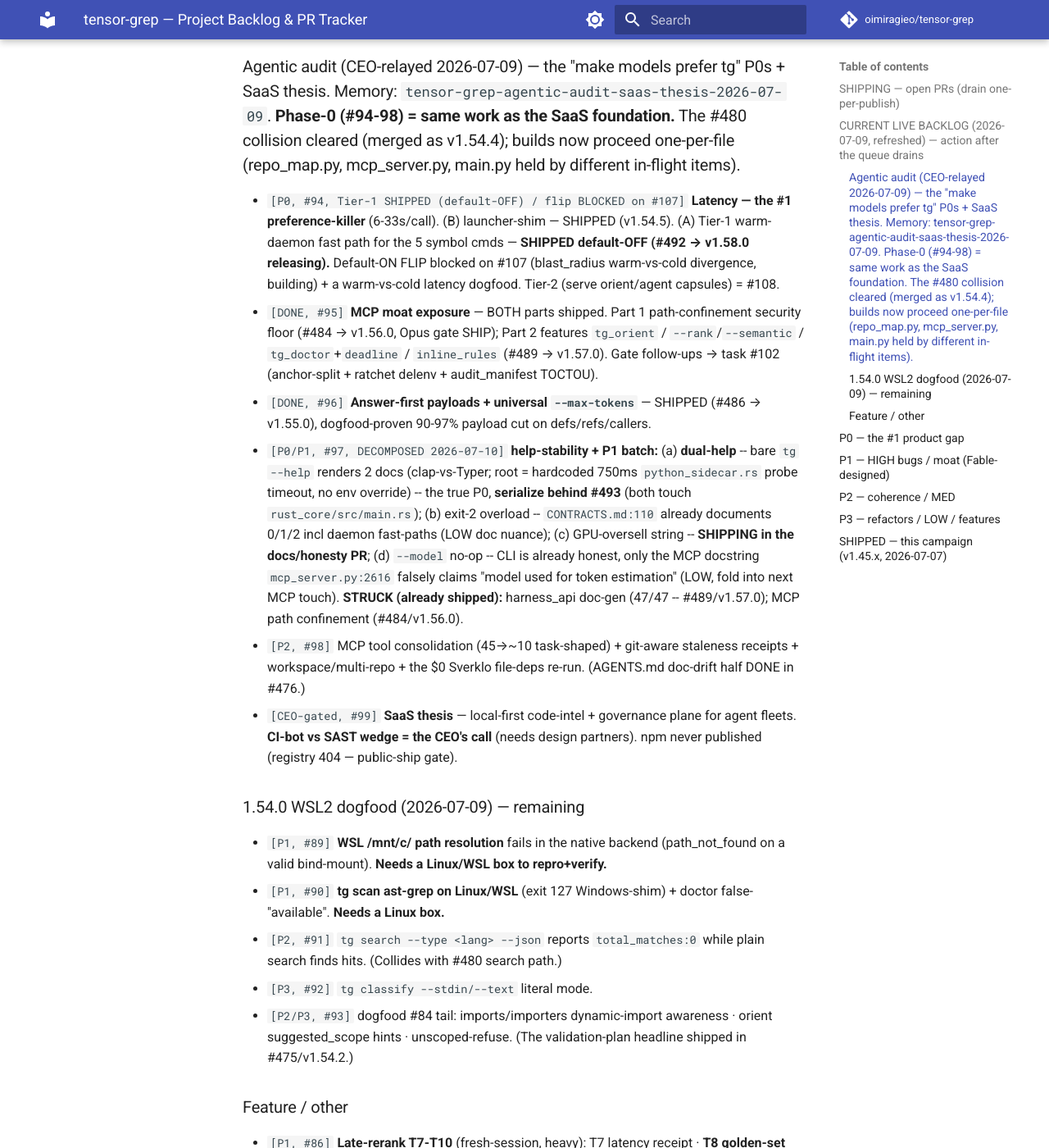
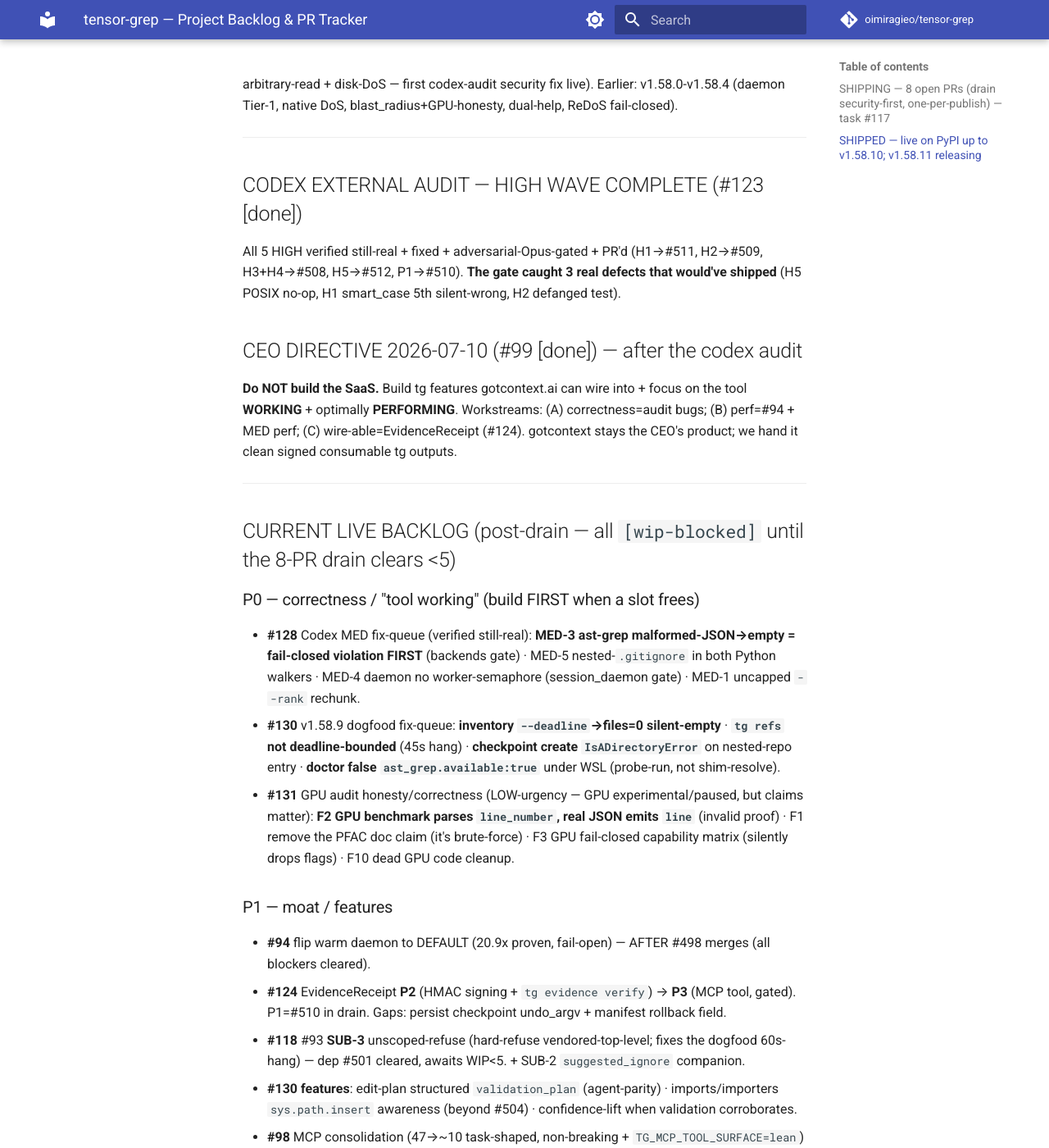
Before and after one commit to oimiragieo/tensor-grep, an MkDocs documentation site: the page built from docs/BACKLOG.md, in a window 1280 px wide and 1400 px high, scrolled down 1808 px. Shown: the whole window at 82% size. Built offline with MkDocs 1.6.1 and Material for MkDocs 9.7.7, drawn with Linux system fonts in a browser that asks for light colours; comment, search, counter and statistics services are not loaded; some of the changed text lies outside the part shown.

Commit message:
docs: refresh BACKLOG.md to current state (drain @ v1.58.11, codex-audit wave complete, dogfood + GPU audit triaged) (#513)
Rewrites the ~8h-stale ledger (was v1.57.1-era) to reflect: the 8-PR security-first drain (v1.58.5-v1.58.10 live), the completed codex-audit HIGH wave (#508-#512, gate caught 3 defects), the CEO no-SaaS directive, the v1.58.9 dogfood fix-queue (#130), and the GPU deep-dive triage (#131 -- honesty/correctness bugs actionable; the ~24wk rebuild->SaaS is CEO-gated and re-opens the #99 wedge the CEO closed). Cross-references task-store IDs #117-#131.

Co-authored-by: Claude Opus 4.8 (1M context) <noreply@anthropic.com>

```diff
--- a/docs/BACKLOG.md
+++ b/docs/BACKLOG.md
@@ -1,122 +1,121 @@
 # tensor-grep — Project Backlog & PR Tracker
 
 > **Canonical prioritized work list.** Kept in sync with the CLI task store (`TaskUpdate`) and
-> GitHub (`gh pr list` is the source of truth for PRs). **Subagents:** read this for *what* to work
-> and *how*. **CEO status** = summarize the SHIPPING + P0/P1 sections. Update this doc whenever a PR
-> opens/merges or the queue changes.
+> GitHub (`gh pr list` is the source of truth for PRs). **CEO status** = summarize SHIPPING + P0/P1.
+> Update whenever a PR opens/merges or the queue changes. Task-store IDs (`#NNN`) cross-referenced.
+> Last refreshed 2026-07-10 (drain @ v1.58.11).
 
-**Process (the standing framework):** deep-dive → Fable audit (find + fix-idea, cite `file:line`) →
-Exa recency + competitive research → plan (superpowers) → thinktank/Fable review the plan → **Sonnet
-build, TDD** → verify in the REAL venv (`uv run --no-sync`; a worktree "tests pass" is a hypothesis) →
-`ruff check` + `ruff format --preview` + `mypy` → codex/Fable review the PR → **PR → drain**
-(one-merge-per-publish, push-race rule) → repeat until no issues. Isolate code agents with
-`isolation:'worktree'`. Match model to task (haiku scan / sonnet build / opus+fable review-synthesis).
-Always run the common-sense gate before pending a question to the CEO.
+**Process:** deep-dive/audit (cite `file:line`) → verify-against-code → Sonnet TDD build in
+`isolation:'worktree'` → real-venv verify (`uv run --active --no-sync`; copy `rust_core.pyd`, set
+VIRTUAL_ENV+PYTHONPATH — a worktree "tests pass" is a hypothesis) → `ruff check` + `ruff format
+--preview` + `mypy` (+ `cargo fmt --check`/`clippy` for Rust) → **mandatory adversarial Opus gate** if
+it touches apply_policy/mcp/cpu_backend/index_lock/session_daemon/backends → PR → drain
+(one-merge-per-publish). Match model to task. Common-sense gate before pending the CEO.
 
-**Legend:** `P0` ship-blocking / #1 product gap · `P1` HIGH bug / moat · `P2` MED / coherence ·
-`P3` LOW / refactor / feature. Status: `[shipping]` open PR · `[ready]` designed, buildable ·
-`[research]` needs Exa/Fable/profile first · `[blocked]` gated · `[done]`.
+**Legend:** `P0` ship-blocking/#1 gap · `P1` HIGH bug/moat · `P2` MED · `P3` LOW. Status:
+`[shipping]` open PR · `[ready]` buildable · `[wip-blocked]` cap-blocked (>5 PRs) · `[blocked]` gated · `[done]`.
+
+**Drain discipline (hard-won 2026-07-10):** verify publish via `/simple` full wheel-pattern
+`tensor.grep-1.58.N` OR the release run's publish-pypi=success — NOT a top-level "completed/success"
+(can be a non-release run), NOT `grep | head` (head masks grep's exit). Stamp-on-main = Semantic
+Release done (safe once /simple lists it). A run `in_progress` on "Python Semantic Release" = native
+wheel compile (~65min normal), don't panic-rerun. **WIP CAP: no new build while >5 PRs undrained.**
 
 ---
 
-## SHIPPING — open PRs (drain one-per-publish)
-| PR | Fix | Files | Verified |
-|----|-----|-------|----------|
-| #493 | **#105** — bound the native-CPU engine's implicit-huge-root walk (the #100 Opus-gate residual: `-e`/`--force-cpu`/word/fixed route to `run_native_search`, which had NO walk ceiling → ~60s DoS on a 390K-file root) | native_search.rs, main.rs | 9 rust tests + real-binary dogfood (390K root: `-e` no-path → exit 2 ~200ms; explicit path → exit 0); Opus gate afb22c1e **SHIP** (5-axis, FFI-safe bin-only); +2 adjacent fixes (GPU-fallback `path_was_implicit`, multi-pattern exit-2). cuda-GPU residual → #109 (not in shipped binary) |
+## SHIPPING — 8 open PRs (drain security-first, one-per-publish) — task #117
 
-**Push-race (2026-07-10):** **v1.58.0 mid-publish** (#492 #94-Tier-1 daemon default-OFF fast path, feat→minor; CI still in_progress, PyPI still 1.57.1). #493 waits for v1.58.0 on PyPI + CI-complete, then drains one-per-publish.
+| PR | Fix | Gate |
+|----|-----|------|
+| #512 | **H5** subprocess-hang: bound Rust→Python passthrough + POSIX `setpgid` (gate caught a Linux/macOS killpg no-op) | SHIP (2-round) — NEXT |
+| #509 | **H2** apply_policy RCE: beneath-or-equal exec confinement | SHIP+must-fix |
+| #511 | **H1** `--index` 5 silent-wrong-results + gitignore secret-leak (fail-closed) | SHIP+must-fix |
+| #507 | **#116** LSP unbounded-header DoS | no-gate |
+| #504 | **#93 SUB-1** dynamic-import recall (importlib/`import()`) | no-gate |
+| #506 | **#93 SUB-2** orient `suggested_scope` (degrade-to-null) | no-gate (feat) |
+| #510 | **P1** EvidenceReceipt `tg evidence emit` (CEO wire-able feature) | no-gate (feat) |
+| #498 | **#113** daemon symbol-response cache (20.9x callers/16.8x blast) | SHIP (feat) — LAST → then flip #94 |
 
-**SHIPPED this session (live on PyPI, latest v1.57.1):** …v1.54.4 (#480 walk-DoS, 4 gate rounds) · v1.54.5 (#482 launcher-shim) · v1.54.6 (#483/#57 caller-cap 2000) · **v1.55.0** (#486/#96 answer-first payloads — dogfood-proven **90-97% payload cut**) · **v1.56.0** (#484/#95-Part-1 MCP path-confinement, security) · **v1.56.1** (#487/#104 importers path-doubling) · **v1.56.2** (#490/#103 callers/impact latency dedupe −28.6%) · **v1.57.0** (#489/#95-Part-2 MCP moat: tg_orient / `--rank`/`--semantic` / doctor-deadline / inline-rules) · **v1.57.1** (#491/#100 native `-e` walk-DoS hoist). **v1.58.0 releasing** (#492/#94 daemon Tier-1).
+Push-race: v1.58.11 releasing (for #508). Poller re-armed per merge; merge #512 when 1.58.11 on /simple.
 
-**BUILDING (background agents):** **#107** blast_radius warm-vs-cold divergence — the **#94 default-ON flip HARD BLOCKER** (warm `build_symbol_blast_radius_from_map` lacks the cold `_literal_symbol_seed_files` rescue → false `no_match` on truncated repos where the symbol is outside the scan window; fix = fall-to-cold on `no_match AND possibly_truncated`, per the daemon fail-OPEN contract). Sonnet worktree a588e1c7 → mandatory adversarial Opus gate (daemon surface).
+## SHIPPED — live on PyPI up to **v1.58.10**; v1.58.11 releasing
 
-**AUDIT-P0 BATCH — 100% SHIPPED (6 releases + 1 releasing):** #96 payloads (v1.55.0) · #95-P1 confinement (v1.56.0) · #104 importers (v1.56.1) · #103 latency (v1.56.2) · #95-P2 MCP moat (v1.57.0) · #100 native DoS (v1.57.1) · #94 Tier-1 daemon (v1.58.0 releasing). Every security PR passed the adversarial Opus gate. Remaining audit tail: #97 (help-stability P0-4 batch), #98 (MCP consolidation P2), #99 (SaaS wedge, CEO-gated).
-
-**Deep-dive #81 audit drain (v1.51.x) — 100% MERGED + LIVE:** #455/#457/#460-#470 (14 findings; every security PR passed the adversarial Opus gate).
-
-**Late-rerank (task #86, the #1 ColGrep competitive response) — T0-T6 MERGED (default-OFF behind `TG_LATE_RERANK`):** #471-#474. **T7-T10 building** (T8 golden-set ship gate = the decision).
+This drain batch: #499→v1.58.5 (tg_repo_map 512→2000) · #500→v1.58.6 (#110 write-path symlink TOCTOU) ·
+#503→v1.58.7 + #505→v1.58.8 (two flaky-test root fixes) · #501→v1.58.9 (multi-pattern `-e`/`-f`) ·
+#502→v1.58.10 (#49 MCP stdio byte-framing+DoS) · **#508→v1.58.11 releasing** (**H3/H4** checkpoint
+arbitrary-read + disk-DoS — first codex-audit security fix live). Earlier: v1.58.0-v1.58.4 (daemon
+Tier-1, native DoS, blast_radius+GPU-honesty, dual-help, ReDoS fail-closed).
 
 ---
 
-## CURRENT LIVE BACKLOG (2026-07-09, refreshed) — action after the queue drains
+## CODEX EXTERNAL AUDIT — HIGH WAVE COMPLETE (#123 [done])
+All 5 HIGH verified still-real + fixed + adversarial-Opus-gated + PR'd (H1→#511, H2→#509, H3+H4→#508,
+H5→#512, P1→#510). **The gate caught 3 real defects that would've shipped** (H5 POSIX no-op, H1
+smart_case 5th silent-wrong, H2 defanged test).
 
-### Agentic audit (CEO-relayed 2026-07-09) — the "make models prefer tg" P0s + SaaS thesis. Memory: `tensor-grep-agentic-audit-saas-thesis-2026-07-09`. **Phase-0 (#94-98) = same work as the SaaS foundation.** The #480 collision cleared (merged as v1.54.4); builds now proceed one-per-file (repo_map.py, mcp_server.py, main.py held by different in-flight items).
-- `[P0, #94, Tier-1 SHIPPED (default-OFF) / flip BLOCKED on #107]` **Latency — the #1 preference-killer** (6-33s/call). (B) launcher-shim — SHIPPED (v1.54.5). (A) Tier-1 warm-daemon fast path for the 5 symbol cmds — **SHIPPED default-OFF (#492 → v1.58.0 releasing).** Default-ON FLIP blocked on #107 (blast_radius warm-vs-cold divergence, building) + a warm-vs-cold latency dogfood. Tier-2 (serve orient/agent capsules) = #108.
-- `[DONE, #95]` **MCP moat exposure** — BOTH parts shipped. Part 1 path-confinement security floor (#484 → v1.56.0, Opus gate SHIP); Part 2 features `tg_orient` / `--rank`/`--semantic` / `tg_doctor`+`deadline` / `inline_rules` (#489 → v1.57.0). Gate follow-ups → task #102 (anchor-split + ratchet delenv + audit_manifest TOCTOU).
-- `[DONE, #96]` **Answer-first payloads + universal `--max-tokens`** — SHIPPED (#486 → v1.55.0), dogfood-proven 90-97% payload cut on defs/refs/callers.
-- `[P0/P1, #97, DECOMPOSED 2026-07-10]` **help-stability + P1 batch:** (a) **dual-help** -- bare `tg --help` renders 2 docs (clap-vs-Typer; root = hardcoded 750ms `python_sidecar.rs` probe timeout, no env override) -- the true P0, **serialize behind #493** (both touch `rust_core/src/main.rs`); (b) exit-2 overload -- `CONTRACTS.md:110` already documents 0/1/2 incl daemon fast-paths (LOW doc nuance); (c) GPU-oversell string -- **SHIPPING in the docs/honesty PR**; (d) `--model` no-op -- CLI is already honest, only the MCP docstring `mcp_server.py:2616` falsely claims "model used for token estimation" (LOW, fold into next MCP touch). **STRUCK (already shipped):** harness_api doc-gen (47/47 -- #489/v1.57.0); MCP path confinement (#484/v1.56.0).
-- `[P2, #98]` MCP tool consolidation (45→~10 task-shaped) + git-aware staleness receipts + workspace/multi-repo + the $0 Sverklo file-deps re-run. (AGENTS.md doc-drift half DONE in #476.)
-- `[CEO-gated, #99]` **SaaS thesis** — local-first code-intel + governance plane for agent fleets. **CI-bot vs SAST wedge = the CEO's call** (needs design partners). npm never published (registry 404 — public-ship gate).
-
-### 1.54.0 WSL2 dogfood (2026-07-09) — remaining
-- `[P1, #89]` **WSL /mnt/c/ path resolution** fails in the native backend (path_not_found on a valid bind-mount). **Needs a Linux/WSL box to repro+verify.**
-- `[P1, #90]` **tg scan ast-grep on Linux/WSL** (exit 127 Windows-shim) + doctor false-"available". **Needs a Linux box.**
-- `[P2, #91]` `tg search --type <lang> --json` reports `total_matches:0` while plain search finds hits. (Collides with #480 search path.)
-- `[P3, #92]` `tg classify --stdin/--text` literal mode.
-- `[P2/P3, #93]` dogfood #84 tail: imports/importers dynamic-import awareness · orient suggested_scope hints · unscoped-refuse. (The validation-plan headline shipped in #475/v1.54.2.)
-
-### Feature / other
-- `[P1, #86]` **Late-rerank T7-T10** (fresh-session, heavy): T7 latency receipt · **T8 golden-set ship/no-ship gate** (the decision) · T9 8-site `--rerank` registration · T10 docs+NOTICE. Design: `docs/plans/design-tensor-grep-late-rerank-2026-07-09.md`.
-- `[done, #57]` raise the 512 `CALLER_SCAN_FILE_CEILING` → 2000 — **SHIPPED (#483 → v1.54.6);** real-repo measured +1.8s for a complete (was falsely-truncated) scan; +cache-maxsize 1024→2048 + 2 latent bugs fixed.
-- `[re-verify]` #78 ReDoS simple-path residual + #76-pt2 islice giant-line bound (batch, gated). **#76 read-path exfil DONE** (#464/#469). #52/#64/#37/#84 DONE.
-- `[P3]` flaky #83 (root cause = native startup latency, fixed by #94 — sidecar-timeout hypothesis REFUTED).
-- `[CEO-gated]` #72 benchmark publish · #77 tg-ledger go/no-go.
-- `[stale-WIP]` `tensor-grep-deweight` worktree (auto-deweight vendored trees, v1.40.3 base) — revive-or-retire next campaign.
-
-> **NOTE (2026-07-09):** the P0/P1 sections below are from the 2026-07-07 v1.45.x campaign — MANY releases have shipped since (now v1.51.9). Re-verify each against current code before actioning; several (PERF parse-cache #432, the repo_map cluster) likely shipped in the v1.46-1.51 line. `gh pr list --state merged` + `git log` are authoritative.
+## CEO DIRECTIVE 2026-07-10 (#99 [done]) — after the codex audit
+**Do NOT build the SaaS.** Build tg features gotcontext.ai can wire into + focus on the tool
+**WORKING** + optimally **PERFORMING**. Workstreams: (A) correctness=audit bugs; (B) perf=#94 + MED
+perf; (C) wire-able=EvidenceReceipt (#124). gotcontext stays the CEO's product; we hand it clean
+signed consumable tg outputs.
 
 ---
 
-## P0 — the #1 product gap
-- `[SHIPPED — PR #432, draining]` **PERF — repo_map per-(path,mtime) parse-product cache.** One tree-sitter
-  parse per (path,mtime) shared across symbol/ref/caller extractors, golden-parity-locked (172 oracle tests
-  byte-identical). Measured ~-25% cold render / -45% parse on this repo, larger on TS. **Unblocks raising
-  `CALLER_SCAN_FILE_CEILING` (512) — the next repo_map item after #432 merges.** (tasks #52/#57/#61, #65-C1)
+## CURRENT LIVE BACKLOG (post-drain — all `[wip-blocked]` until the 8-PR drain clears <5)
 
-## P1 — HIGH bugs / moat (Fable-designed)
-**The gated repo_map cluster — all touch `repo_map.py`, so they serialize behind #432 (PERF) merging; build in this order:**
-- `[gated on #432, design done]` **Caller-cap raise** — raise `CALLER_SCAN_FILE_CEILING` (512), now safe because
-  the parse-cache (#432) makes the re-parse cheap. The dogfood #65-C1 "callers unusable on TypeScript" fix. Build FIRST.
-- `[gated on #432, design done — 1D SHIPPED #433]` **1A — evidence-derived seed confidence.** The edit-plan seed
-  never emits `confidence.overall`, so the capsule defaults to a fabricated 0.9; emit a real `overall`
-  (`min(file,symbol)` = route-test's derivation) + a 0.55 capsule fallback. Spec: `scratchpad/build_spec_1D_pr1.md` (§1A). Build after the cap raise.
-- `[gated on #432, design done]` **C-EDGE-1 — caller precision (competitive, dogfood-confirmed).** Name-based
-  `tg callers` over-attributes a same-named LOCAL function's calls to the queried symbol (codegraph #67 / mycelium
-  Bug 3 class). Fix = 3-tier resolution confidence (import-resolved 0.95 / name-only 0.75 / shadowed-local 0.5) reusing
-  `import_graph_consumer_files` + shadow-def set — **recall-preserving** (drops nothing; tg's recall beats resolved-edge
-  rivals). Spec: `scratchpad/build_spec_c_edge_1.md`. Build LAST (largest diff). Memory: `tensor-grep-competitive-caller-edgecases-2026-07-07`.
-- `[gated — repo_map/agent_capsule]` **T1/T3 — caller-scan honesty + validation_plan population** (dogfood #65).
-- `[SHIPPED]` R1 FFI kwargs (#430) · M9 routing-merge (#434) · L7 rg-timeout partial (#435).
-- `[correctness MED tail]` M1 unify 3 blast-radius answers, M3 context/inventory/orient exit-2, M5 `--deadline` sibling
-  loops (#61), M12 uplift eligibility (repo_map/agent_capsule — gated). **M13 cybert alignment: REJECTED** — a mis-diagnosis;
-  `classify()` drop-filtering is the intended, tested contract (no caller zips at nonzero threshold). Do NOT re-attempt.
+### P0 — correctness / "tool working" (build FIRST when a slot frees)
+- **#128** Codex MED fix-queue (verified still-real): **MED-3 ast-grep malformed-JSON→empty = fail-closed
+  violation FIRST** (backends gate) · MED-5 nested-`.gitignore` in both Python walkers · MED-4 daemon
+  no worker-semaphore (session_daemon gate) · MED-1 uncapped `--rank` rechunk.
+- **#130** v1.58.9 dogfood fix-queue: **inventory `--deadline`→files=0 silent-empty** · **`tg refs` not
+  deadline-bounded** (45s hang) · **checkpoint create `IsADirectoryError`** on nested-repo entry ·
+  **doctor false `ast_grep.available:true`** under WSL (probe-run, not shim-resolve).
+- **#131** GPU audit honesty/correctness (LOW-urgency — GPU experimental/paused, but claims matter):
+  **F2 GPU benchmark parses `line_number`, real JSON emits `line`** (invalid proof) · F1 remove the PFAC
+  doc claim (it's brute-force) · F3 GPU fail-closed capability matrix (silently drops flags) · F10 dead
+  GPU code cleanup.
 
-## P2 — coherence / MED
-- `[ready]` **W2/W3/W4** (E2E audit): blast-radius-plan `files`-vs-`affected_files` contradiction (zero-risk);
-  session doc-edit absorb (don't invalidate a code session on CLAUDE.md edits); repo-level scope config (`.tensor-grep.toml`) + `--ignore` parity on edit-plan.
-- `[research]` **M2 — cold-render latency**: profile to confirm it's the 2000-cap cost, not a regression.
-- `[ready]` **R2/R3 — finish the language registry** so the next language (Java) is a pure `lang_*.py` + one
-  `register_language()` (no core edits). R6 — Go validation/test-discovery gaps.
+### P1 — moat / features
+- **#94** flip warm daemon to DEFAULT (20.9x proven, fail-open) — AFTER #498 merges (all blockers cleared).
+- **#124** EvidenceReceipt **P2** (HMAC signing + `tg evidence verify`) → **P3** (MCP tool, gated). P1=#510
+  in drain. Gaps: persist checkpoint undo_argv + manifest rollback field.
+- **#118** #93 **SUB-3** unscoped-refuse (hard-refuse vendored-top-level; fixes the dogfood 60s-hang) —
+  dep #501 cleared, awaits WIP<5. + SUB-2 `suggested_ignore` companion.
+- **#130 features**: edit-plan structured `validation_plan` (agent-parity) · imports/importers
+  `sys.path.insert` awareness (beyond #504) · confidence-lift when validation corroborates.
+- **#98** MCP consolidation (47→~10 task-shaped, non-breaking + `TG_MCP_TOOL_SURFACE=lean`) — design done.
+- **#108** daemon Tier-2: serve orient/agent capsules via the warm daemon.
+- **#86** late-rerank T7-T10 (T8 golden-set ship/no-ship gate = the decision).
 
-## P3 — refactors / LOW / features
-- `[ready]` **R4/R5 — safe repo_map split** (strangler-fig behind a facade): extract `validation_commands.py`,
-  `trust.py`; `lang_common.py` leaf module to de-dup the 3× byte-identical helpers.
-- `[ready]` **correctness LOW tail** L1-L12 + **audit LOWs** (#63: F15/F19/F22/F23/F26).
-- `[ready]` **features** (dogfood #65/#35): `tg sweep`, `tg spine`, `tg doc-gap`, progress-NDJSON heartbeat,
-  `docs-coverage --suggest-doc`, unified blast-radius mode, agent auto-scale tokens, suggested_scope/ignore.
-- `[blocked/CEO-gated]` **strategic** (#62): languages beyond Go (multi-week); semantic-search promotion (evidence-gated).
-- Older live tasks still relevant: #17 SafeBackendMixin CI gate, #18 `tg registration-check` CLI, #43 Q5 ReDoS ProcessPool, #45 LSP graph routing, #58 promote `tg route-test`.
+### P2 / follow-ups
+- Gate follow-ups: **#125** checkpoint try/finally + symlink · **#126** apply_policy fail-open edge
+  hardening (8.3/junction/`\\?\`, re-gate) · **#127** index gitignore-in-non-git-dir · **#129** de-flake
+  help-probe timeout test.
+- **#121** native `--count-matches` no-rg hard-error · **#115** symlink-sweep main.rs writes · **#92**
+  classify `--stdin`/`--text` · **#122** this doc's post-drain refresh cycle.
+- Dead-code (audit tail): semantic_index.py unwired BM25 · backend_cpu.rs replace_in_place · sidecar.py
+  `_classify_lines`.
+
+### Blocked on a Linux box
+- **#89** WSL `/mnt/c` path resolution · **#90** ast-grep Linux/WSL + doctor honesty · **#109** cuda
+  implicit-walk ceiling.
 
 ---
 
-## SHIPPED — this campaign (v1.45.x, 2026-07-07)
-Path A T1 (typed ref_kind) · Stage 0 (lang registry) · Go language · Path B (local hybrid semantic search) ·
-Cluster A (MCP unbounded scans) · Cluster B (exit-2 daemon) · F1–F8 dogfood fixes · crossbeam CVE · flaky-test hardening.
-Plus the v1.45.x correctness+trust blitz — **MERGED:** #424 H1 · #425 T2 · #426 backends · #427 reliability ·
-#428 MCP · #429 backlog-tracker · #430 R1 FFI. **DRAINING (#431–#436):** F15/F23 · PERF parse-cache · 1D truncation ·
-M9 mixed-routing · L7 rg-timeout · SESSION_HANDOFF. All verified in the real venv; M13 correctly rejected as a mis-diagnosis.
+## CEO-FACING / strategic (the CEO's call — not auto-fired)
+- **#72** benchmark proof-point publish (tokens-per-correct-answer). Reinforced by the dogfood + GPU
+  "published accuracy gate" enterprise-gap.
+- **#77** `tg ledger` local agent context-sharing (thinktank-reviewed; gate behind semantic-search).
+- **GPU program (#131 strategic half)** — the GPU deep-dive recommends a ~24wk/2-engineer rebuild
+  (Phase 0 truth → Phase 1 resident+matcher experiments = the FUNDING GATE → sharded streaming →
+  fixed-string matcher → packaging → resident service → bounded regex) toward **a local/BYOC
+  high-throughput scanning plane (secret/PII/license/policy rule-packs)**. ⚠ **This SaaS-scanning
+  recommendation directly re-opens the #99 wedge the CEO CLOSED ("no SaaS") 2026-07-10** — a genuine
+  strategic fork for the CEO. Only the Phase-0 honesty/benchmark fixes (#131 above) are non-gated.
+- **Enterprise gaps** (dogfood-surfaced, design-scale): **multi-root workspace primitive** (orient/
+  search/blast across sibling repos, no manual fan-out) · target-selection accuracy gate (top-k/MRR) ·
+  cross-OS managed ast-grep · LSP proof-mode (availability ≠ navigation proof).
 
 ## References
-- Fable fix-queue detail (findings + worktree branches): `scratchpad/fable_blitz_fixqueue_2026-07-07.md` (temp — non-durable).
-- Cross-session resume anchor (memory): `tensor-grep-fable-blitz-active-work-2026-07-07.md`.
-- Full process rules: [AGENTS.md](https://github.com/oimiragieo/tensor-grep/blob/main/AGENTS.md). Prose narrative log: [SESSION_HANDOFF.md](SESSION_HANDOFF.md).
+- Cross-session resume anchor (memory): `tensor-grep-drain-resume-2026-07-09.md` (live drain/audit/dogfood/GPU state).
+- Full process rules: [AGENTS.md](https://github.com/oimiragieo/tensor-grep/blob/main/AGENTS.md).
```
